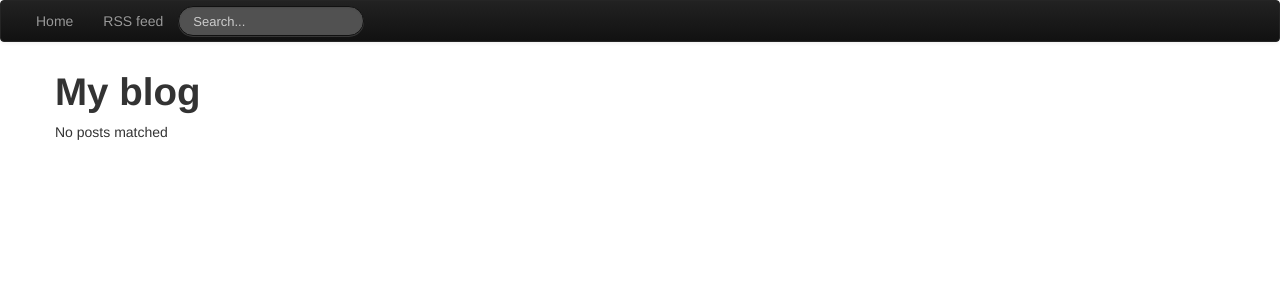
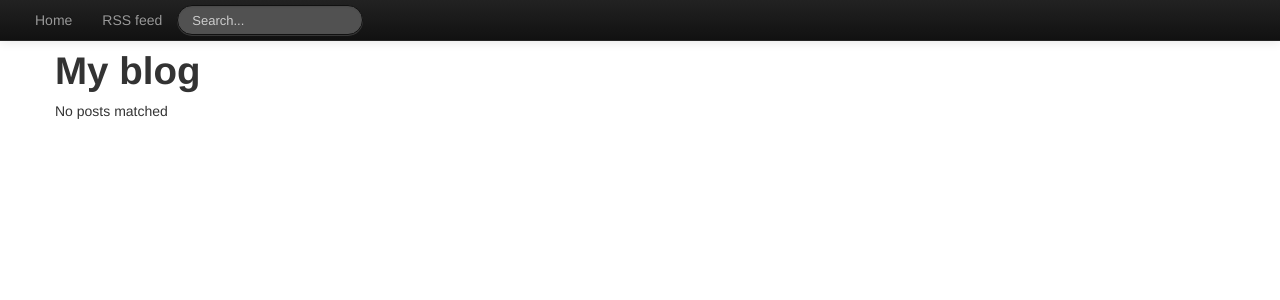
Before and after one commit to matthewbdaly/Djibouti, a Django app: page /1 in a window 1280 px wide. Shown: the top 300 px of the page. Run offline with Django 3.2, Linux system fonts and the light colour scheme; data that the repository does not hold is empty; parts of the project's set-up code (start-up, migrations or seed data) failed here and were passed over; some libraries are stand-ins or nearby versions.

Commit message:
Amended template

```diff
--- a/djibouti/templates/layout/base.html
+++ b/djibouti/templates/layout/base.html
@@ -18,7 +18,7 @@
                 js.src = "//connect.facebook.net/en_GB/all.js#xfbml=1";
                 fjs.parentNode.insertBefore(js, fjs);
             }(document, 'script', 'facebook-jssdk'));</script>
-        <div class="navbar navbar-inverse">
+        <div class="navbar navbar-static-top navbar-inverse">
             <div class="navbar-inner">
                 <ul class="nav">
                     <li><a href="/">Home</a></li>
```
